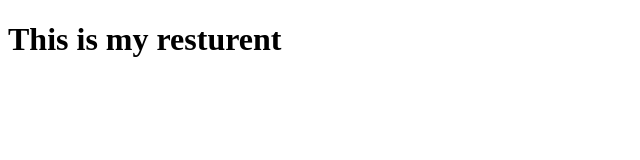
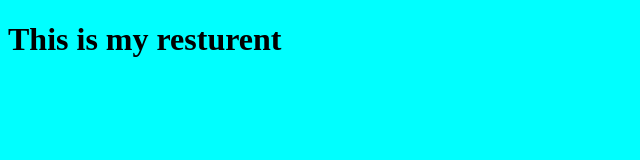
Before and after one commit to Dj-Karan/resturent-app, a plain HTML site: page index.html in a window 1280 px wide. Shown: the whole page, without its empty margins (0-640 px from the left). Drawn offline with Linux system fonts and the light colour scheme.

Commit message:
this is the new change

```diff
--- a/index.html
+++ b/index.html
@@ -5,6 +5,7 @@
     <meta http-equiv="X-UA-Compatible" content="IE=edge">
     <meta name="viewport" content="width=device-width, initial-scale=1.0">
     <title>My Resturent</title>
+    <link rel="stylesheet" href="doc.css"/>
 </head>
 <body>
     <h1>This is my resturent</h1>
```
